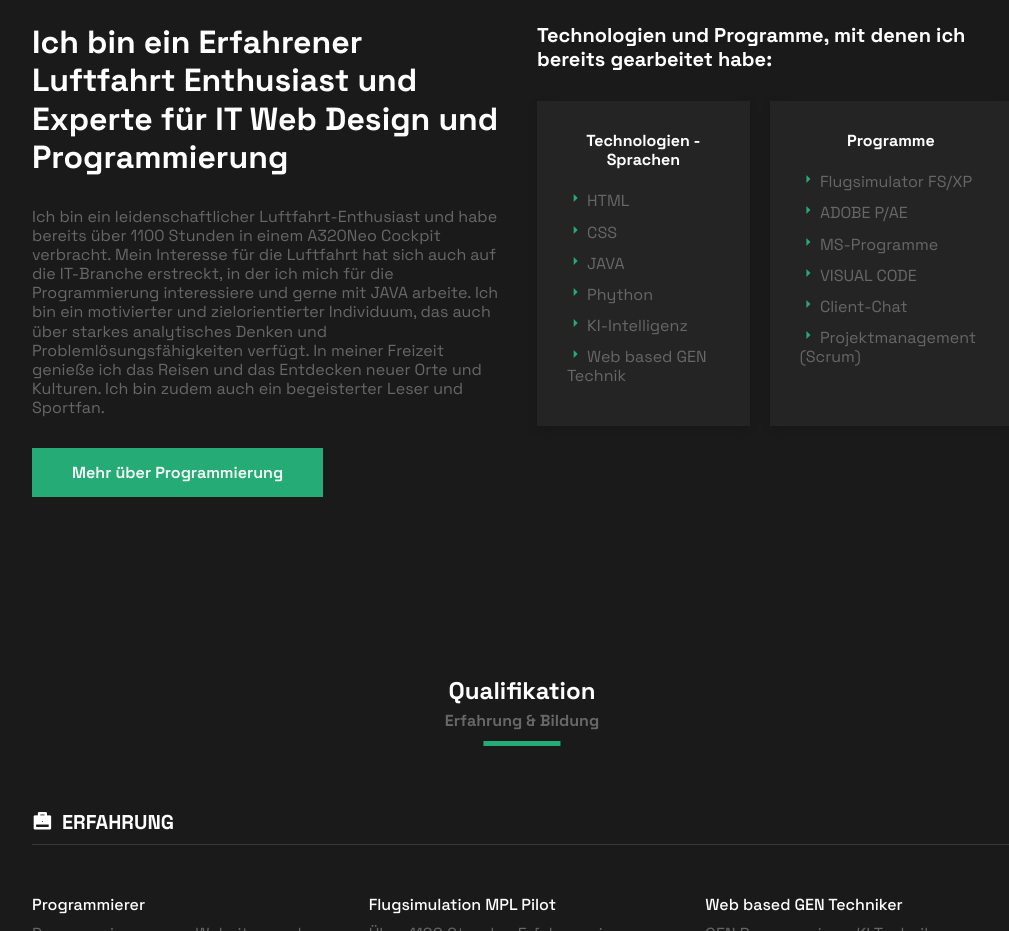
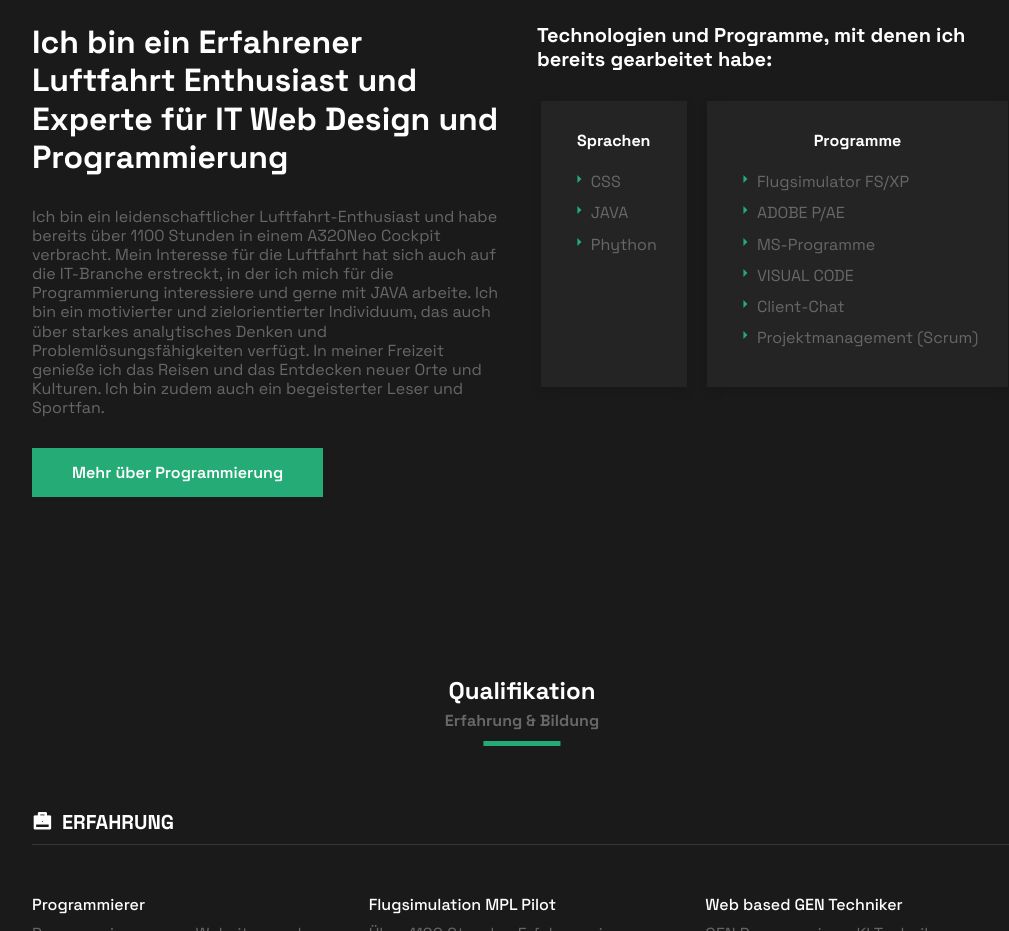
Before and after one commit to IbrahimOE/WEBDESIGN, a plain HTML site: page index.html in a window 1280 px wide. Shown: the part 1040-1971 px from the top of the page, without its empty margins (118-1127 px from the left). Drawn offline with nearby package versions, Linux system fonts and the light colour scheme.

Commit message:
Update index.html

```diff
--- a/index.html
+++ b/index.html
@@ -109,20 +109,14 @@
                         <h3 class="skills__title">Technologien und Programme, mit denen ich bereits gearbeitet habe:</h3>
                         <div class="skills__wrapper">
                             <div class="skills__content">
-                                <h4 class="skills__subtitle">Technologien - Sprachen</h4>
+                                <h4 class="skills__subtitle">Sprachen</h4>
                                 <ul class="skills__list">
-                                    <li class="skills__item"><i class="ri-arrow-right-s-fill"></i>
-                                        HTML</li>
                                     <li class="skills__item"><i class="ri-arrow-right-s-fill"></i>
                                         CSS</li>
                                     <li class="skills__item"><i class="ri-arrow-right-s-fill"></i>
                                         JAVA</li>
                                     <li class="skills__item"><i class="ri-arrow-right-s-fill"></i>
                                         Phython</li>
-                                    <li class="skills__item"><i class="ri-arrow-right-s-fill"></i>
-                                        KI-Intelligenz</li>
-                                    <li class="skills__item"><i class="ri-arrow-right-s-fill"></i>
-                                        Web based GEN Technik</li>
                                 </ul>
                             </div>
                             <div class="skills__content">
```
